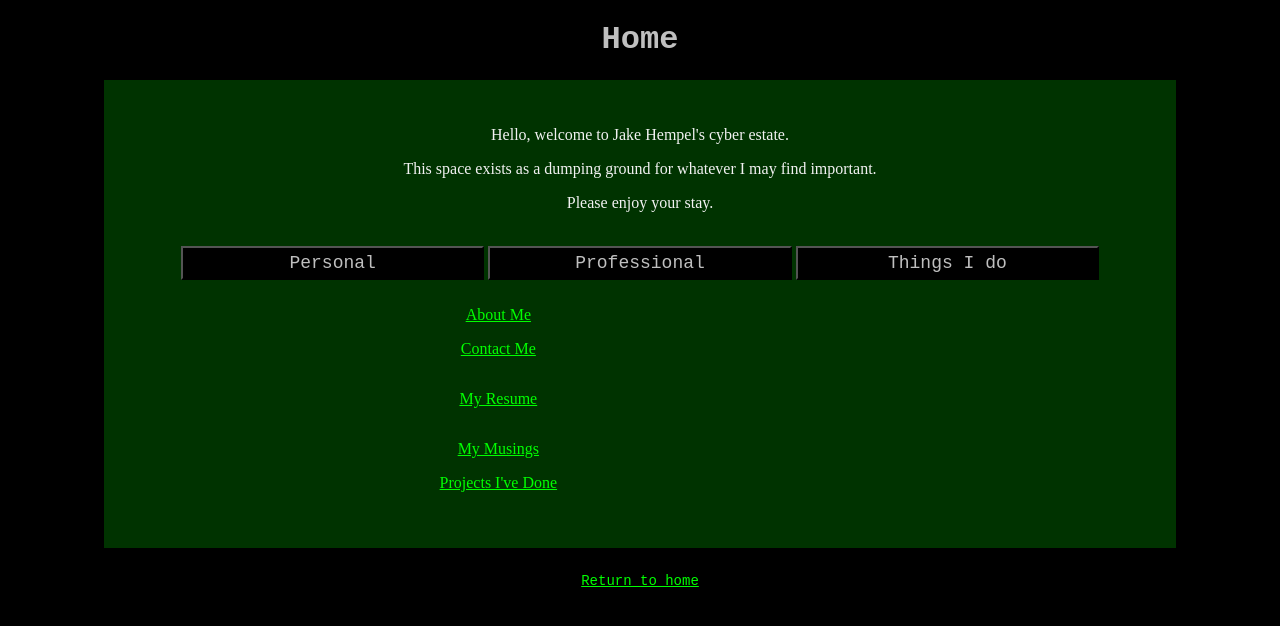
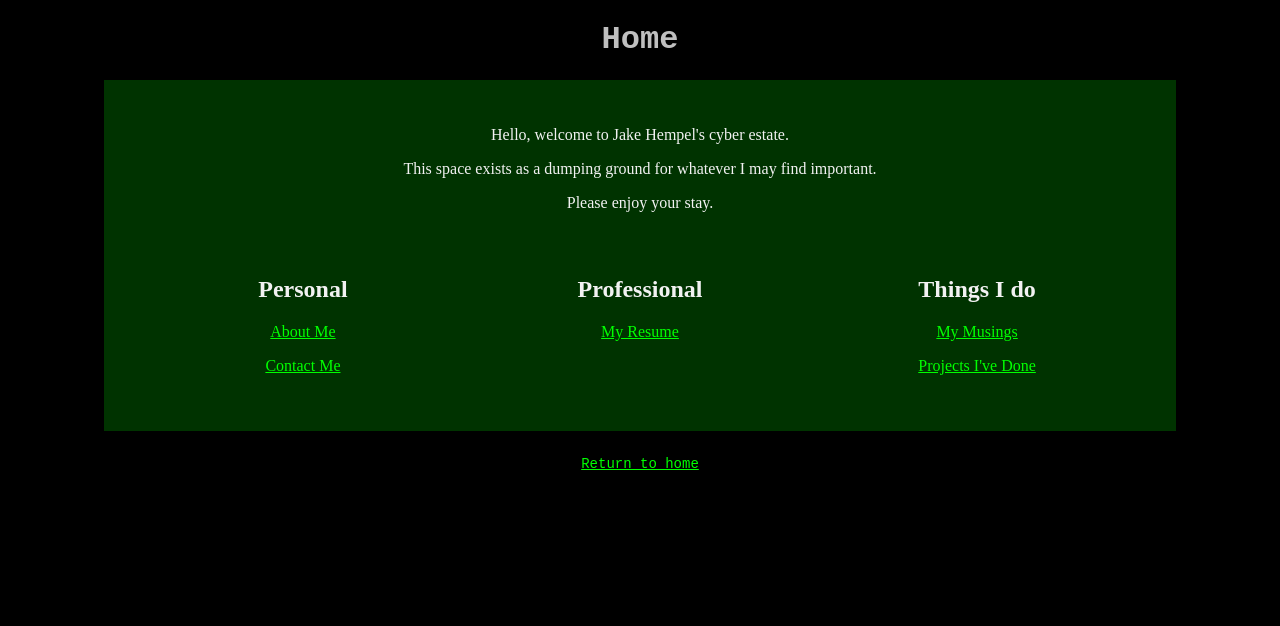
Before and after one commit to jakehempel/jakehempel.us, a Jekyll site: the page built from home.html, in a window 1280 px wide. Shown: the top 626 px of the page. Built offline with Jekyll 4.4.1, drawn with Linux system fonts in a browser that asks for light colours.

```diff
--- a/css/default.css
+++ b/css/default.css
@@ -32,6 +32,8 @@ h4 {
 /*
 Divs and Formatting
 */
+
+
 
 body {
   background-color: #000000;
--- a/home.html
+++ b/home.html
@@ -10,16 +10,23 @@ title: Home
 
 #menus
 {
-
-  text-align: center;
-  padding: 10px;
-  max-width: 70%;
+  display: table;
+  width: 100%;
 }
 
 .menu_blocks
 {
-  display: inline;
-  width: 10%;
+  width: 20%;
+  display: table-cell;
+  padding: 10px;
+  text-align: center;
+}
+
+@media only screen and (max-width: 600px) {
+  .menu_blocks {
+    display: block;
+    width: 100%;
+  }
 }
 
 </style>
```
Also changed, not shown: other parts of home.html (+3 -7 lines).
